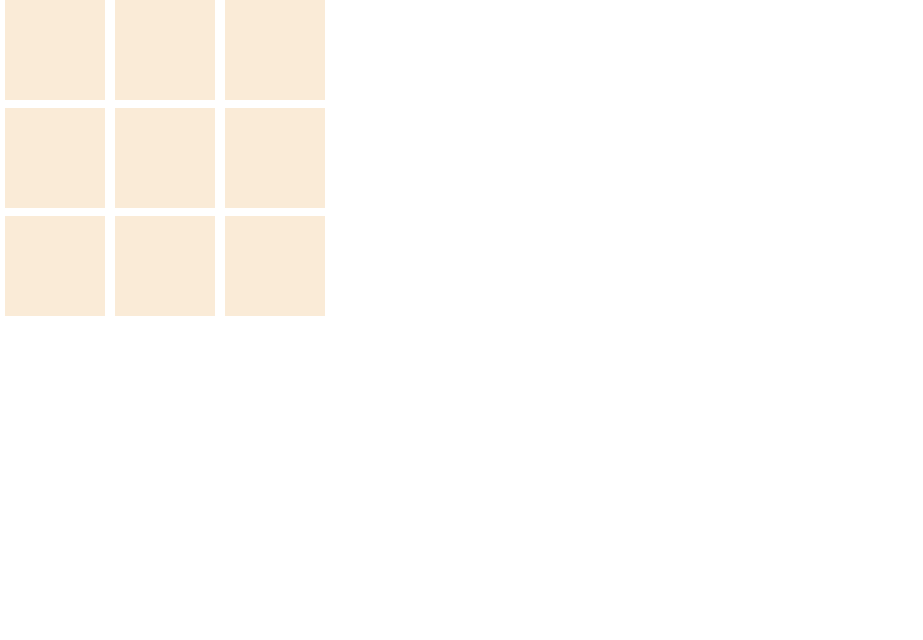
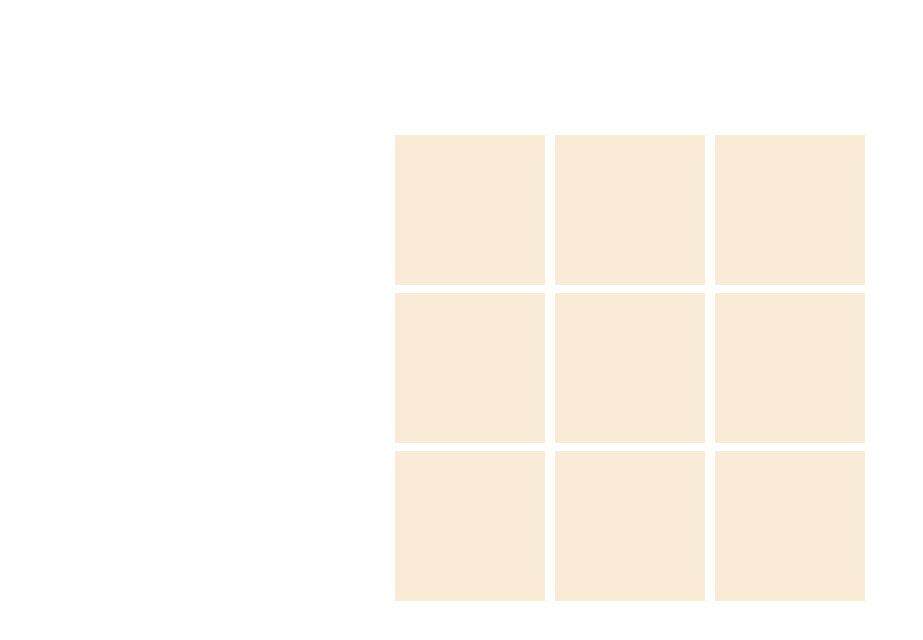
Before and after one commit to rodhenr/Jogo-da-Velha, a React (Create React App) app: page / in a window 1280 px wide. Shown: the top 640 px of the page, without its empty margins (0-923 px from the left). Built offline with nearby package versions, Linux system fonts and the light colour scheme.

Commit message:
Lógica do jogo funcionando

```diff
--- a/src/App.tsx
+++ b/src/App.tsx
@@ -1,5 +1,5 @@
-import { useState } from "react";
-import "../src/styles/App.scss";
+import { useEffect, useState } from "react";
+import "./styles/App.scss";
 
 function App() {
   const [quadrado, setQuadrado] = useState([
@@ -13,15 +13,96 @@ function App() {
     "",
     "",
   ]);
+  const [over, setOver] = useState(false);
+  const [turno, setTurno] = useState(0);
+  const [mensagem, setMensagem] = useState("");
+
+  useEffect(() => {
+    regras("X");
+    regras("O");
+  }, [quadrado]);
+
+  const regras = (simbolo: string) => {
+    if (
+      (quadrado[0] === simbolo &&
+        quadrado[1] === simbolo &&
+        quadrado[2] === simbolo) ||
+      (quadrado[3] === simbolo &&
+        quadrado[4] === simbolo &&
+        quadrado[5] === simbolo) ||
+      (quadrado[6] === simbolo &&
+        quadrado[7] === simbolo &&
+        quadrado[8] === simbolo) ||
+      (quadrado[0] === simbolo &&
+        quadrado[3] === simbolo &&
+        quadrado[6] === simbolo) ||
+      (quadrado[1] === simbolo &&
+        quadrado[4] === simbolo &&
+        quadrado[7] === simbolo) ||
+      (quadrado[2] === simbolo &&
+        quadrado[5] === simbolo &&
+        quadrado[8] === simbolo) ||
+      (quadrado[0] === simbolo &&
+        quadrado[4] === simbolo &&
+        quadrado[8] === simbolo) ||
+      (quadrado[2] === simbolo &&
+        quadrado[4] === simbolo &&
+        quadrado[6] === simbolo)
+    ) {
+      setOver(true);
+      setMensagem(`O vencedor foi o jogador ${simbolo === "X" ? "1" : "2"}`);
+    } else {
+      return;
+    }
+  };
+
+  function play(index: number) {
+    if (quadrado[index] === "" && !over && turno % 2 === 0) {
+      const newArray = quadrado.map((i, key) => (key === index ? "X" : i));
+      setQuadrado(newArray);
+      setTurno((prev) => prev + 1);
+    } else if (quadrado[index] === "" && !over && turno % 2 === 1) {
+      const newArray = quadrado.map((i, key) => (key === index ? "O" : i));
+      setQuadrado(newArray);
+      setTurno((prev) => prev + 1);
+    }
+  }
+
   return (
-    <div className="container">
-      {quadrado.map((i, key) => {
-        return (
-          <div className="container-quadrado" key={key}>
-            {i}
+    <div className="aaa">
+      <div className="container">
+        {quadrado.map((i, key) => {
+          return (
+            <div
+              className="container-quadrado"
+              key={key}
+              onClick={() => play(key)}
+            >
+              <span>{i}</span>
+            </div>
+          );
+        })}
+      </div>
+      <div className="mensagem">
+        {over ? (
+          <div>
+            <p>{mensagem}</p>
           </div>
-        );
-      })}
+        ) : turno === 9 ? (
+          <div>
+            <p>EMPATE!</p>
+          </div>
+        ) : (
+          ""
+        )}
+      </div>
+      <div className="reiniciar">
+        {over || turno === 9 ? (
+          <button onClick={() => window.location.reload()}>
+            JOGAR NOVAMENTE
+          </button>
+        ) : null}
+      </div>
     </div>
   );
 }
--- a/src/styles/App.scss
+++ b/src/styles/App.scss
@@ -1,7 +1,16 @@
+.aaa {
+  align-items: center;
+  display: flex;
+  flex-direction: column;
+  gap: 2rem;
+  height: 100vh;
+  justify-content: center;
+}
+
 .container {
   display: grid;
   gap: 0.5rem 0;
-  grid-template-columns: repeat(3, 110px);
+  grid-template-columns: repeat(3, 160px);
   justify-items: center;
   width: 500px;
 }
@@ -11,8 +20,31 @@
   background-color: antiquewhite;
   cursor: pointer;
   display: flex;
-  font-size: 5rem;
+  font-size: 8rem;
   justify-content: center;
-  height: 100px;
-  width: 100px;
+  height: 150px;
+  width: 150px;
+
+  span {
+      color: green;
+  }
 }
+
+.mensagem {
+  font-size: 2rem;
+
+  p {
+    margin: 0;
+  }
+}
+
+.reiniciar {
+  button {
+    background-color: red;
+    border: none;
+    color: #fff;
+    cursor: pointer;
+    height: 30px;
+    width: 180px;
+  }
+}
```
